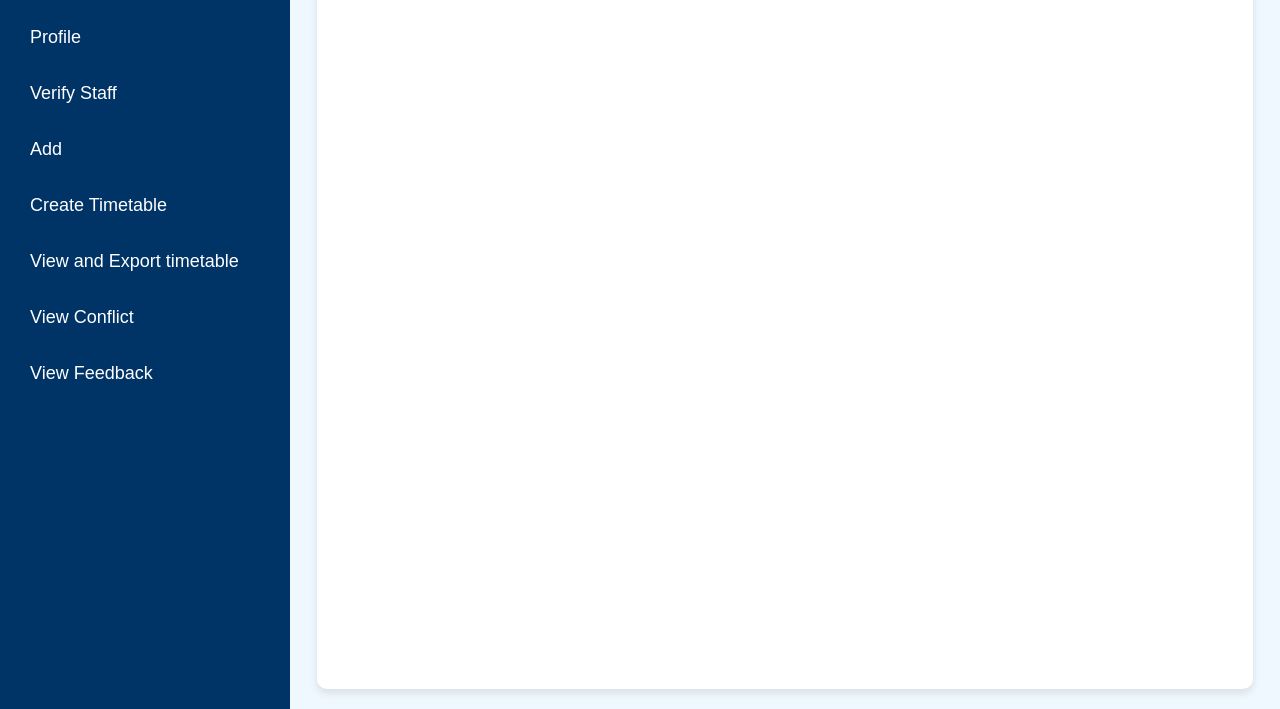
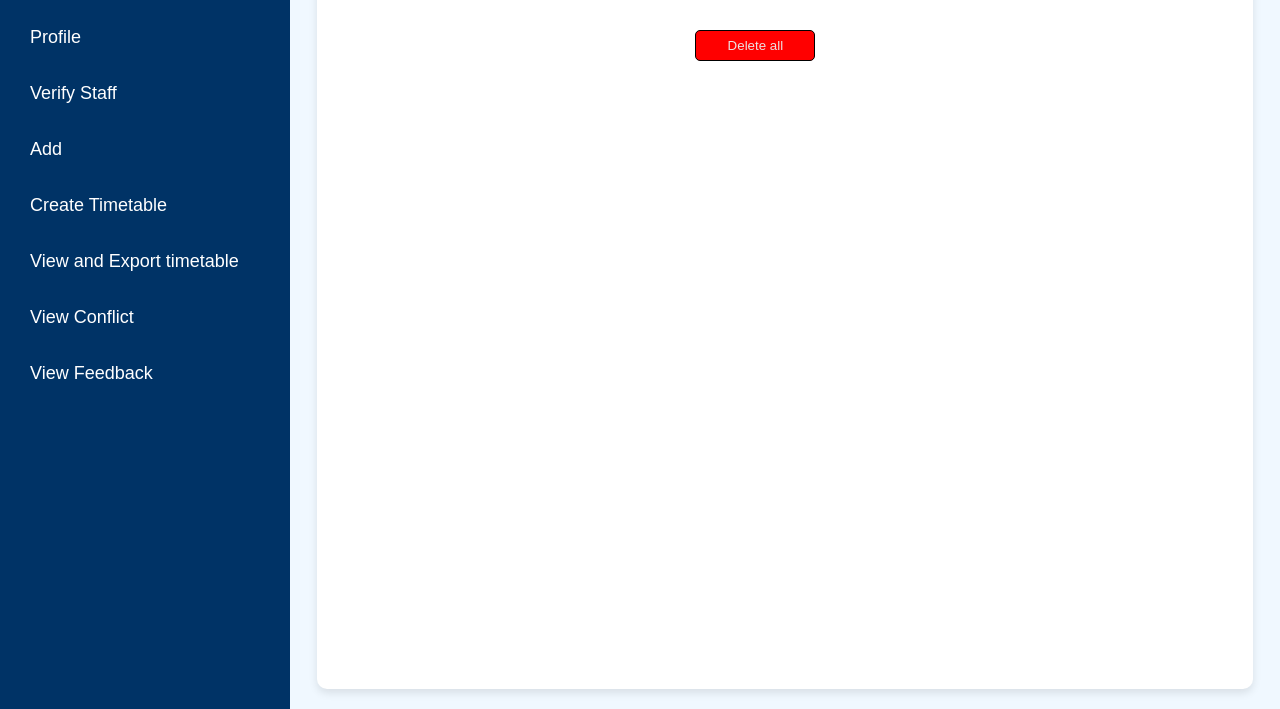
Before and after one commit to Ebin-seb/timetablescheduler, a Django app: page /viewfeedback in a window 1280 px wide. Shown: the part 132-841 px from the top of the page. Run offline with Django 5.2, Linux system fonts and the light colour scheme; data that the repository does not hold is empty.

Commit message:
feedback delete option, pdf download

```diff
--- a/timetable_scheduler/static/css/verifystaff.css
+++ b/timetable_scheduler/static/css/verifystaff.css
@@ -26,7 +26,8 @@ body {
   display: flex;
   justify-content: center;
   align-items: flex-start;
-  padding-top: 20px; /* Add some space from the top */
+  padding: 10px 20px;
+  /* Add some space from the top */
   overflow: auto; /* Enable scrolling within the container if necessary */
 }
 
--- a/timetable_scheduler/templates/admin_viewfeedback.html
+++ b/timetable_scheduler/templates/admin_viewfeedback.html
@@ -53,6 +53,28 @@
             padding: 20px;
         }
 
+        .deletebutton {
+  width: 120px;
+  padding: 7px;
+  color: rgb(236, 225, 225);
+  border: 1px solid black;
+  background-color: red;
+  border-radius: 5px;
+  cursor: pointer;
+  text-align: center;
+  margin-top: 30px;
+  margin-bottom: 30px;
+  margin-left:40%;
+  transition: 0.5s;
+
+}
+
+button:hover {
+  background-color: #0d0d0e;
+  color: rgb(247, 238, 238);
+}
+
+
 </style>
 {% endblock %}
   </head>
@@ -60,10 +82,11 @@
     {% block body %}
     <div class="feedback-container">
       <div class="table">
-        <form action="" method="post">
-        <table>
-          <tr>
-            <th>name</th>
+        <form action="{% url 'deleteall' %}" method="post">
+          {% csrf_token %}
+          <table>
+            <tr>
+              <th>name</th>
             <th>feedback</th>
             <th>submitted at</th>
           </tr>
@@ -74,10 +97,12 @@
                 <td>{{ i.submitted_at }}</td>
             </tr>
             {% endfor %}
-        </table>
+
+          </table>
 
 
-      </form>
+          <button type="submit" class="deletebutton" onclick="confirm('are you sure want to delete')">Delete all</button>
+        </form>
       </div>
     </div>
     {% endblock %}
--- a/timetable_scheduler/templates/home.html
+++ b/timetable_scheduler/templates/home.html
@@ -66,12 +66,11 @@ body {
 
     <div class="navbar">
         <div class="logo">
-            <a href="homebase">Time Table Scheduler</a>
+            <a href="/">Time Table Scheduler</a>
         </div>
         <div class="nav-links">
             <a href="/">Home</a>
             <a href="regpage">Register</a>
-            <a href="#about">About</a>
             <a href="/login">Login</a>
         </div>
     </div>
--- a/timetable_scheduler/templates/staff_viewalloc.html
+++ b/timetable_scheduler/templates/staff_viewalloc.html
@@ -6,7 +6,7 @@
     <meta charset="UTF-8" />
     <meta name="viewport" content="width=device-width, initial-scale=1.0" />
     <title>Document</title>
-    <link rel="stylesheet" href="{%static 'css/view_college.css'%}" />
+    <link rel="stylesheet" href="{%static 'css/verifystaff.css'%}" />
   </head>
   <body>
     <div class="container">
--- a/timetable_scheduler/timetable_scheduler_app/urls.py
+++ b/timetable_scheduler/timetable_scheduler_app/urls.py
@@ -2,6 +2,7 @@
 from django.contrib import admin
 from django.urls import path
 
+from timetable_scheduler_app import views
 from timetable_scheduler_app.views import *
 
 urlpatterns = [
@@ -56,5 +57,6 @@ urlpatterns = [
     path('timetable2',StudentTimetable.as_view(),name='timetable2'),
     path('staffprofile',StaffProfile.as_view(),name='staffprofile'),
     path('staffeditprofile/<int:prof_id>',StaffEditProfile.as_view(),name="staffeditprofile"),
+    path('deleteall/deleteall/',DeleteAll,name='deleteall'),
 
 ]
--- a/timetable_scheduler/timetable_scheduler_app/views.py
+++ b/timetable_scheduler/timetable_scheduler_app/views.py
@@ -886,3 +886,10 @@ class StudentTimetable(View):
 class TimetablePage(View):
     def get(self,request):
         return render(request , "createtimetable.html")
+
+def DeleteAll(request):
+    if request.method == "POST":
+        # Delete all objects from the model
+        FeedbackTable.objects.all().delete()
+
+    return redirect('viewfeedback')
```
Also changed, not shown: timetable_scheduler/templates/timetable2.html (+16 -1 lines), timetable_scheduler/db.sqlite3.
